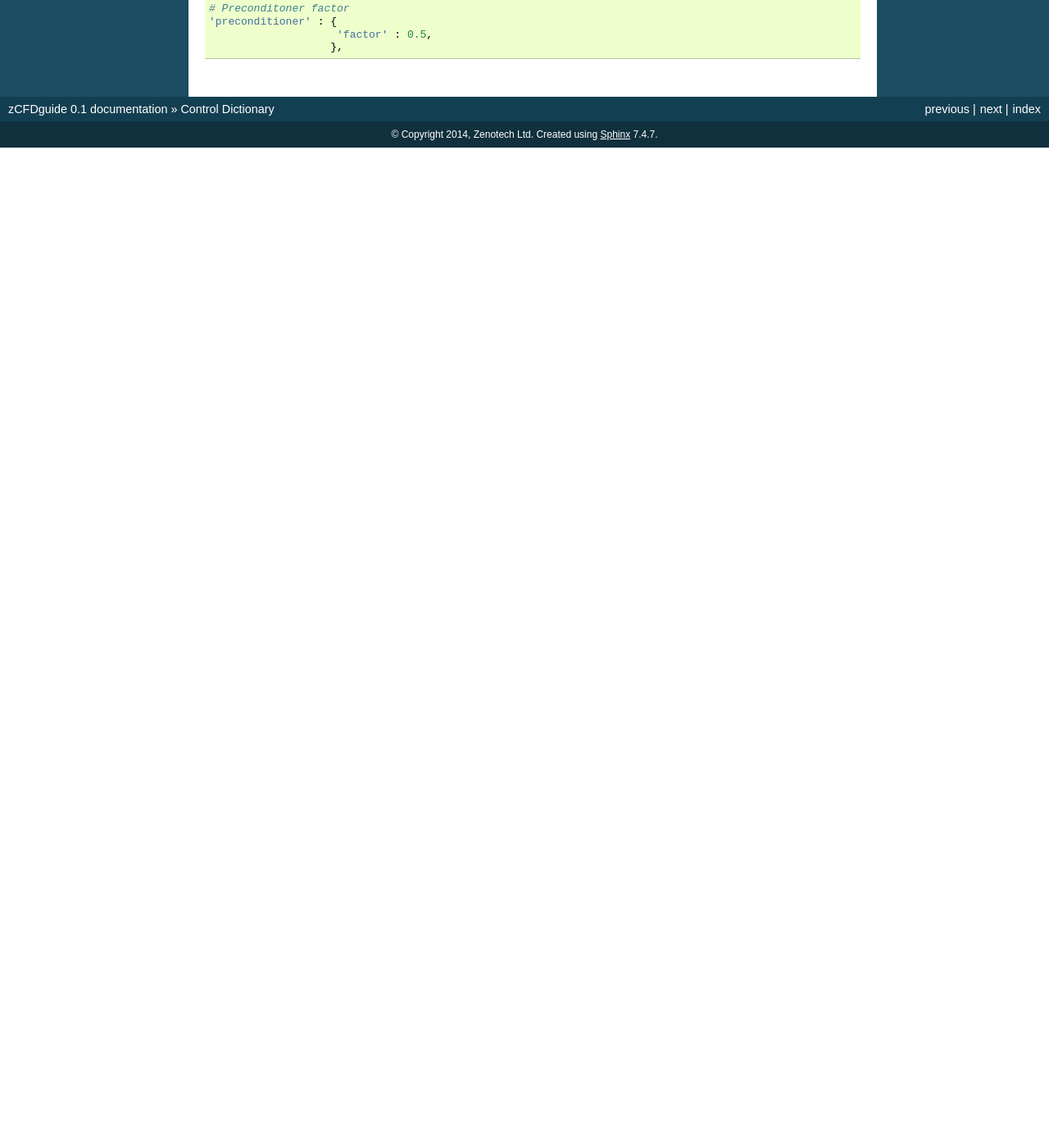
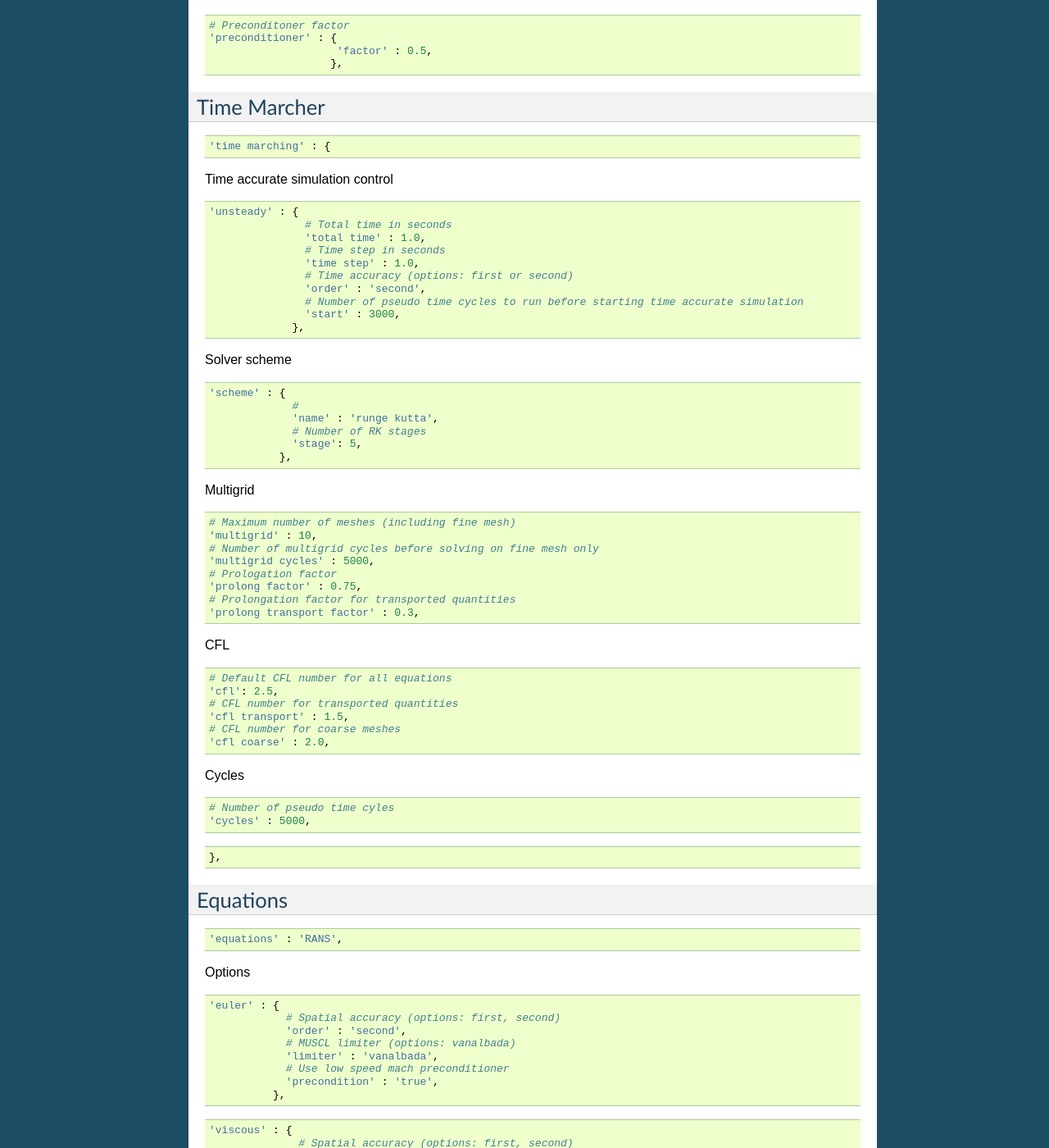
Before and after one commit to zCFD/zCFDguide, a Sphinx documentation site: the page built from docs/source/control-dict.rst, in a window 1280 px wide and 1400 px high, scrolled down 956 px. Shown: the whole window at 82% size. Built offline with Sphinx 7.4.7, drawn with Linux system fonts in a browser that asks for light colours; formulas are drawn with MathJax 3; pages that are not in the unit, such as notebooks, are missing from menus; before the commit the page ends 1136 px from its top, so only the background shows below that; some of the changed text lies outside the part shown.

```diff
--- a/docs/source/control-dict.rst
+++ b/docs/source/control-dict.rst
@@ -50,8 +51,6 @@
     # Restart from previous solution
     'restart' : 'true',
 
-
-
 Low Mach number preconditioner settings (Optional)
 
 .. code-block:: python
@@ -60,3 +59,141 @@
     'preconditioner' : {
                         'factor' : 0.5,
                        },
+
+Time Marcher
+------------
+
+.. code-block:: python
+
+    'time marching' : {
+
+Time accurate simulation control
+
+.. code-block:: python
+
+    'unsteady' : {
+                   # Total time in seconds
+                   'total time' : 1.0,
+                   # Time step in seconds
+                   'time step' : 1.0,
+                   # Time accuracy (options: first or second)
+                   'order' : 'second',
+                   # Number of pseudo time cycles to run before starting time accurate simulation
+                   'start' : 3000,
+                 },
+
+Solver scheme
+
+.. code-block:: python
+
+    'scheme' : {
+                 #
+                 'name' : 'runge kutta',
+                 # Number of RK stages
+                 'stage': 5,
+               },
+
+Multigrid
+
+.. code-block:: python
+
+    # Maximum number of meshes (including fine mesh)
+    'multigrid' : 10,
+    # Number of multigrid cycles before solving on fine mesh only
+    'multigrid cycles' : 5000,
+    # Prologation factor
+    'prolong factor' : 0.75,
+    # Prolongation factor for transported quantities
+    'prolong transport factor' : 0.3,
+
+CFL
+
+.. code-block:: python
+
+    # Default CFL number for all equations
+    'cfl': 2.5,
+    # CFL number for transported quantities
+    'cfl transport' : 1.5,
+    # CFL number for coarse meshes
+    'cfl coarse' : 2.0,
+
+Cycles
+
+.. code-block:: python
+
+    # Number of pseudo time cyles
+    'cycles' : 5000,
+
+
+.. code-block:: python
+
+    },
+
+Equations
+---------
+
+.. code-block:: python
+
+    'equations' : 'RANS',
+
+Options
+
+.. code-block:: python
+
+  'euler' : {
+              # Spatial accuracy (options: first, second)
+              'order' : 'second',
+              # MUSCL limiter (options: vanalbada)
+              'limiter' : 'vanalbada',
+              # Use low speed mach preconditioner
+              'precondition' : 'true',
+            },
+
+.. code-block:: python
+
+    'viscous' : {
+                  # Spatial accuracy (options: first, second)
+                  'order' : 'second',
+                  # MUSCL limiter (options: vanalbada)
+                  'limiter' : 'vanalbada',
+                  # Use low speed mach preconditioner
+                  'precondition' : 'true',
+                },
+
+
+.. code-block:: python
+
+    'RANS' : {
+                # Spatial accuracy (options: first, second, euler_second)
+                'order' : 'second',
+                # MUSCL limiter (options: vanalbada)
+                'limiter' : 'vanalbada',
+                # Use low speed mach preconditioner
+                'precondition' : 'true',
+                # Turbulence
+                'turbulence' : {
+                                  # turbulence model (options: 'sst')
+                                  'model' : 'sst',
+                                  # betastar turbulence closure constant
+                                  'betastar' : 0.09,
+                                },
+               },
+
+Material Specification
+----------------------
+
+.. code-block:: python
+
+    'material' : 'air',
+
+Options
+
+.. code-block:: python
+
+    'air' : {
+              'gamma' : 1.4,
+              'gas constant' : 287.0,
+              'Sutherlands const': 110.4,
+              'Prandtl No' : 0.4,
+              'Turbulent Prandtl No' : 0.9,
+            },
```
Also changed, not shown: other parts of docs/source/control-dict.rst (+2 -1 lines), 2 other files.
